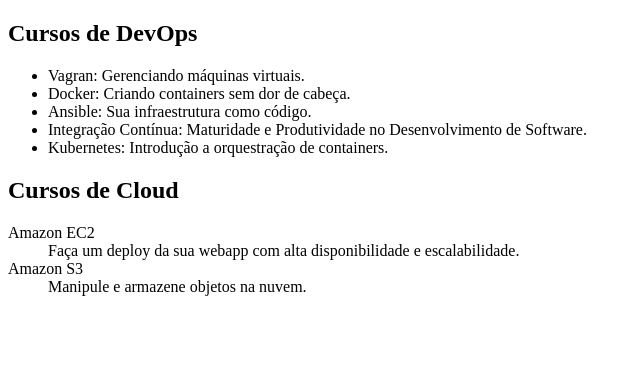
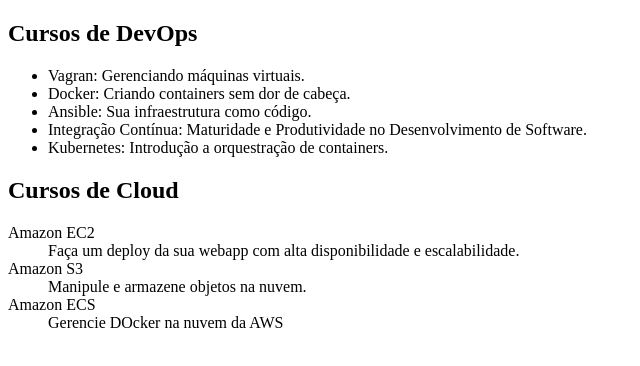
Before and after one commit to JoaoLucasLD/alura-git, a plain HTML site: page index.html in a window 1280 px wide. Shown: the whole page, without its empty margins (0-640 px from the left). Drawn offline with Linux system fonts and the light colour scheme.

Commit message:
Curso de ECS adicionado

```diff
--- a/index.html
+++ b/index.html
@@ -30,6 +30,9 @@
 
       <dt>Amazon S3</dt>
       <dd>Manipule e armazene objetos na nuvem.</dd>
+
+      <dt>Amazon ECS</dt>
+      <dd>Gerencie DOcker na nuvem da AWS</dd>
     </dl>
   </body>
 </html>
```
